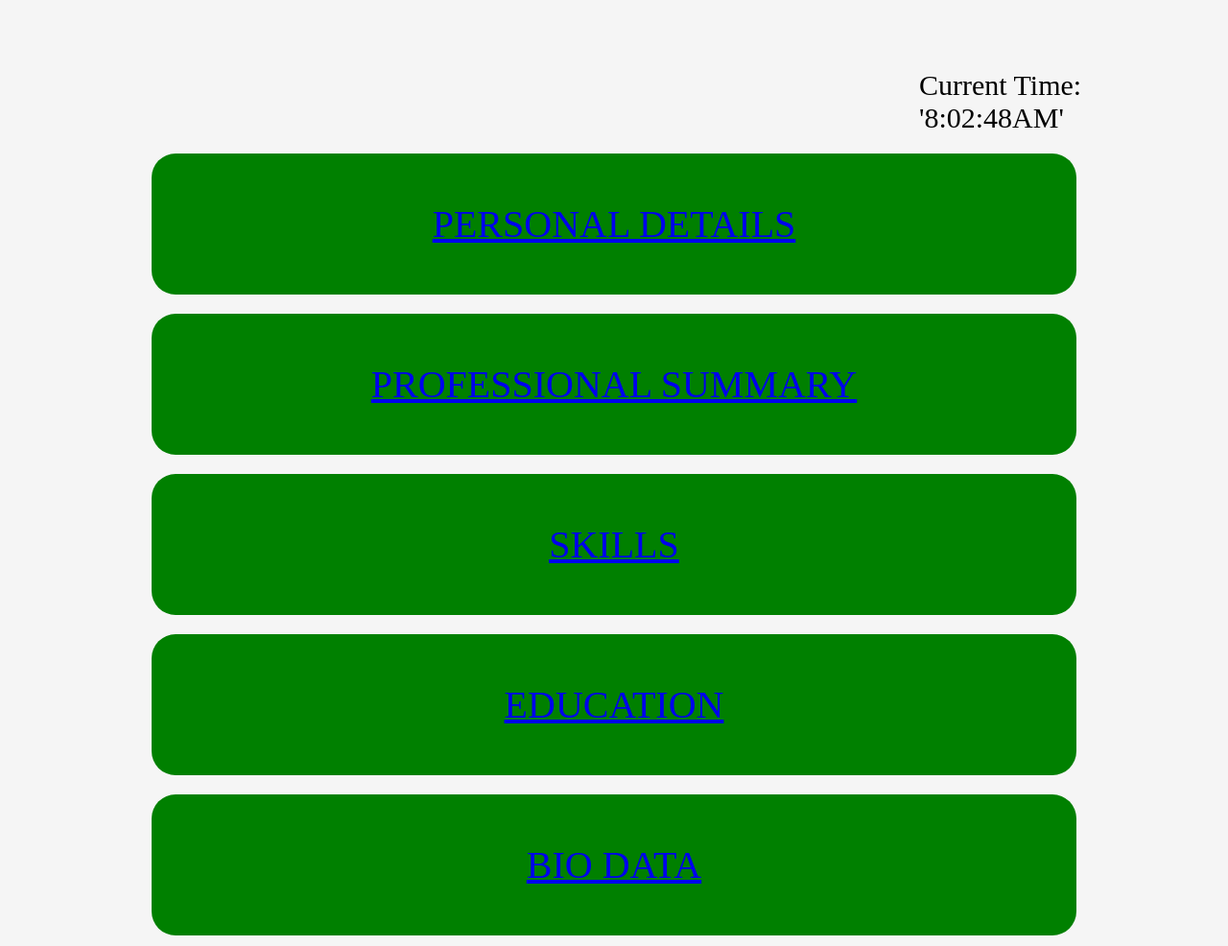
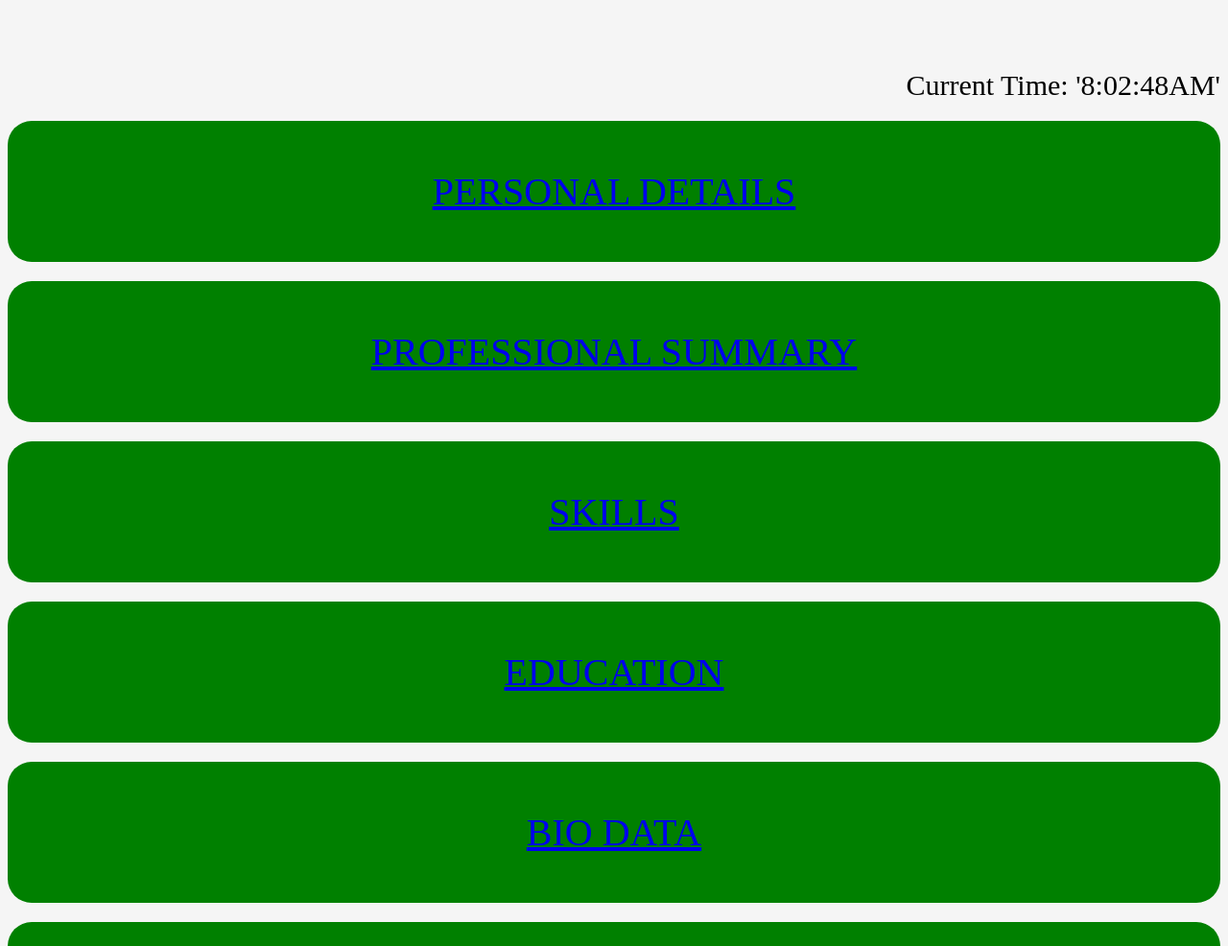
Before and after one commit to mastapis/myinterview, a plain HTML site: page index.html in a window 1280 px wide. Shown: the part 100-1086 px from the top of the page at 96% size. Drawn offline with Linux system fonts and the light colour scheme.

Commit message:
cvstyle.css

```diff
--- a/cvstyle.css
+++ b/cvstyle.css
@@ -11,15 +11,14 @@ body{
 	background-position: center;
 	margin-top: 20px;
 	border-radius: 25px;
-	margin-left: 25px;
-	margin-right: 25px;
+	position: relative;
 	padding: 5px;
 }
 #txt{
 
 	font-size: 30px;
-
-	padding-left: 950px;
+	position: relative;
+	text-align: right;
 
 }
 #personalDetails{
@@ -30,9 +29,9 @@ body{
 	background-position: center;
 	margin-top: 20px;
 	border-radius: 25px;
-	margin-left: 150px;
-	margin-right: 150px;
+	position: relative;
 	padding: 10px;
+	max-width: 100%;
 
 }
 #profSummary{
@@ -43,8 +42,7 @@ body{
 	background-position: center;
 	margin-top: 20px;
 	border-radius: 25px;
-	margin-left: 150px;
-	margin-right: 150px;
+	position: relative;
 	padding: 10px;
 
 }
@@ -56,8 +54,7 @@ body{
 	background-position: center;
 	margin-top: 20px;
 	border-radius: 25px;
-	margin-left: 150px;
-	margin-right: 150px;
+	position: relative;
 	padding: 10px;
 
 }
@@ -69,8 +66,7 @@ body{
 	background-position: center;
 	margin-top: 20px;
 	border-radius: 25px;
-	margin-left: 150px;
-	margin-right: 150px;
+	position: relative;
 	padding: 10px;
 
 }
@@ -82,8 +78,7 @@ body{
 	background-position: center;
 	margin-top: 20px;
 	border-radius: 25px;
-	margin-left: 150px;
-	margin-right: 150px;
+	position: relative;
 	padding: 10px;
 
 }
@@ -95,8 +90,7 @@ body{
 	background-position: center;
 	margin-top: 20px;
 	border-radius: 25px;
-	margin-left: 150px;
-	margin-right: 150px;
+	position: relative;
 	padding: 10px;
 
 }
```
